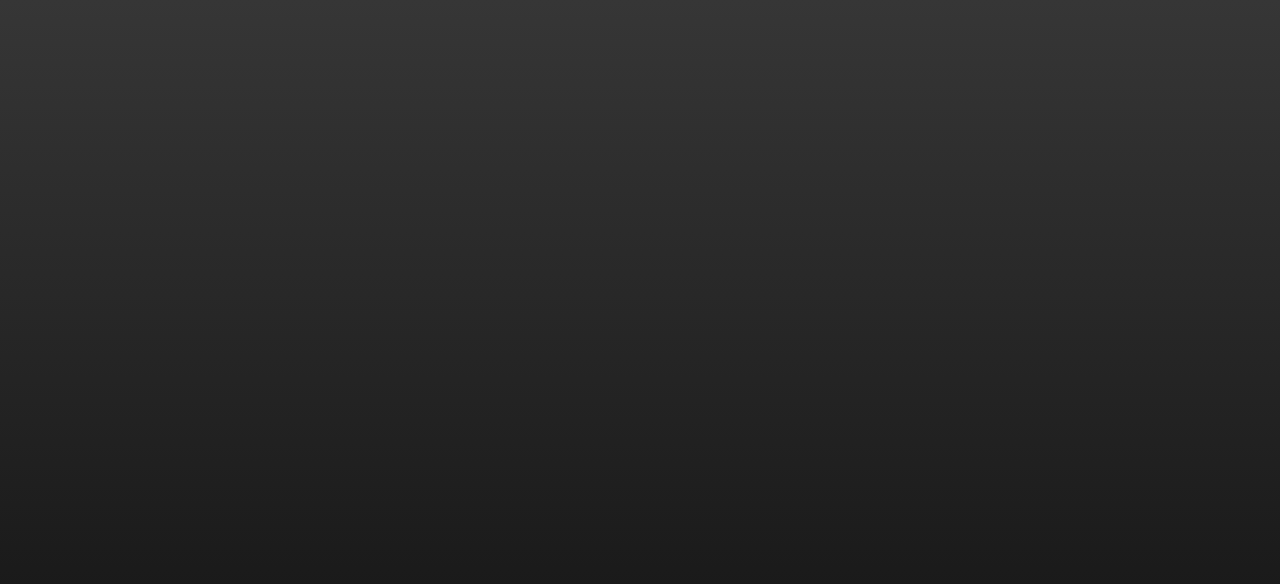
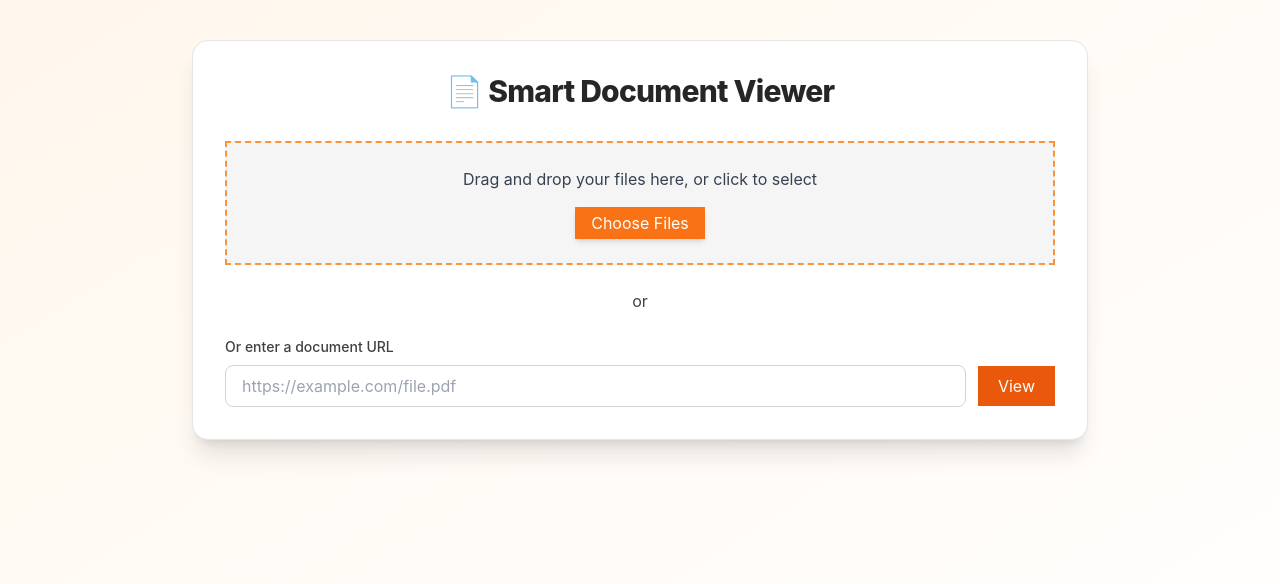
Before and after one commit to SoorajVp/docx-text-editor, a React (Vite) app in the folder client/: page /document in a window 1280 px wide. Before the commit this address had no page. Shown: the top 584 px of the page. Built offline with nearby package versions, Linux system fonts and the light colour scheme.

Commit message:
Private route added

```diff
--- a/client/src/components/CreateDocument.jsx
+++ b/client/src/components/CreateDocument.jsx
@@ -37,7 +37,7 @@ const CreateDocument = () => {
 
     // Convert Quill content to Word format
     const handleDownloadWord = () => {
-
+        console.log("Submit =========> ", editorContent );
     };
 
     return (
@@ -46,7 +46,6 @@ const CreateDocument = () => {
             <label htmlFor="documentTitle" className="block text-XS text-neutral-500">File Name</label>
             <div className='flex items-center justify-between gap-2'>
                 <div className="w-full">
-
                     <input
                         type="text"
                         id="documentTitle"
@@ -67,14 +66,14 @@ const CreateDocument = () => {
             </div>
 
 
-            <div className="mt-2 bg-white dark:bg-black dark:text-neutral-200">
+            <div className="mt-2 bg-white ">
                 <ReactQuill
                     value={editorContent}
                     onChange={handleEditorChange}
                     modules={modules}
                     placeholder="Start typing your document content here..."
                     theme="snow"
-                    className=" h-[70vh] shadow-lg bg-white dark:bg-black dark:text-neutral-200"
+                    className=" h-[70vh] shadow-lg bg-white "
                 />
             </div>
 
--- a/client/src/components/LandingPage.jsx
+++ b/client/src/components/LandingPage.jsx
@@ -10,6 +10,13 @@ import { setUserDetails, setUserLoggout } from "../redux/slice/userSlice";
 const LandingPage = () => {
   const dispatch = useDispatch()
   const navigate = useNavigate()
+
+  useEffect(() => {
+    const token = localStorage.getItem("auth_token")
+    if(token) {
+      navigate("/")
+    }
+  } ,[])
 
   // Google Login Hook
   const login = useGoogleLogin({
--- a/client/src/components/document/DocumentList.jsx
+++ b/client/src/components/document/DocumentList.jsx
@@ -25,7 +25,7 @@ const DocumentList = ({ documents, listType, loading }) => {
                                         <div className="flex items-center">
                                             <IoIosDocument size={35} className='text-gray-500' />
                                             <div className="flex-row pl-2">
-                                                <p className="text-gray-900 dark:text-gray-100 -mb-1">{item?.file_name}</p>
+                                                <p className="text-gray-900 dark:text-gray-100 -mb-1 text-sm md:text-base truncate overflow-hidden whitespace-nowrap w-64 ">{item?.file_name}</p>
                                                 <span className="text-neutral-500 text-xs ">{getFileSizeInMB(item?.size)+ " - " + formatDate(item?.createdAt)} </span>
                                             </div>
 
--- /dev/null
+++ b/client/src/pages/DocumentPage.jsx
@@ -0,0 +1,109 @@
+import React, { useState, useRef } from "react";
+import DocumentViewer from "../components/document/DocViewer";
+import { useSelector } from "react-redux";
+
+const DocumentPage = () => {
+    const [fileUrl, setFileUrl] = useState(null);
+    const [inputUrl, setInputUrl] = useState("");
+    const [selectedFile, setSelectedFile] = useState(null);
+    const fileInputRef = useRef();
+    const { darkMode } = useSelector((store) => store.user);
+
+    const handleFileChange = (e) => {
+        const file = e.target.files[0];
+        if (file) {
+            const url = URL.createObjectURL(file);
+            setFileUrl(url);
+            setSelectedFile(file);
+            setInputUrl("");
+        }
+    };
+
+    const handleUrlView = () => {
+        setFileUrl(inputUrl);
+        setSelectedFile(null);
+    };
+
+    const handleDrop = (e) => {
+        e.preventDefault();
+        const file = e.dataTransfer.files[0];
+        if (file) {
+            const url = URL.createObjectURL(file);
+            setFileUrl(url);
+            setSelectedFile(file);
+            setInputUrl("");
+        }
+    };
+
+    console.log('fileUrl', fileUrl)
+
+    const handleDragOver = (e) => e.preventDefault();
+
+    return (
+        <div className={`min-h-screen ${darkMode === "true" ? "dark" : ""}`}>
+            <div className="min-h-screen px-4 py-10 flex flex-col items-center bg-gradient-to-br from-orange-50 to-white dark:from-neutral-900 dark:to-neutral-800 transition-colors duration-300">
+                <div className="w-full max-w-4xl bg-white dark:bg-neutral-900 border border-neutral-200 dark:border-neutral-700 rounded-2xl shadow-xl p-8 space-y-8">
+                    <h1 className="text-3xl font-extrabold text-center tracking-tight text-neutral-800 dark:text-white">
+                        📄 Smart Document Viewer
+                    </h1>
+
+                    <div className="space-y-6">
+                        {/* Drag & Drop Area */}
+                        <div
+                            className="border-2 border-dashed border-orange-400 bg-neutral-100 dark:bg-neutral-800 p-6 flex flex-col items-center justify-center space-y-4 cursor-pointer"
+                            onDragOver={handleDragOver}
+                            onDrop={handleDrop}
+                        >
+                            <p className="text-center text-gray-700 dark:text-gray-300">
+                                Drag and drop your files here, or click to select
+                            </p>
+                            <input
+                                type="file"
+                                className="hidden"
+                                id="fileUpload"
+                                onChange={handleFileChange}
+                            />
+                            <label
+                                htmlFor="fileUpload"
+                                className="px-4 py-1 bg-orange-500 hover:bg-orange-600 text-white shadow-md transition duration-300"
+                            >
+                                Choose Files
+                            </label>
+                        </div>
+                        <p className="text-center text-neutral-700 dark:text-neutral-300">or</p>
+                        {/* URL input */}
+                        <div>
+                            <label className="block text-sm font-medium mb-2 text-neutral-700 dark:text-neutral-300">
+                                Or enter a document URL
+                            </label>
+                            <div className="flex items-center gap-3">
+                                <input
+                                    type="text"
+                                    placeholder="https://example.com/file.pdf"
+                                    value={inputUrl}
+                                    onChange={(e) => setInputUrl(e.target.value)}
+                                    className="flex-grow px-4 py-2 rounded-lg border border-neutral-300 dark:border-neutral-600 bg-white dark:bg-neutral-800 text-neutral-900 dark:text-neutral-100 focus:outline-none focus:ring-2 focus:ring-orange-500 transition"
+                                />
+                                <button
+                                    onClick={handleUrlView}
+                                    className="px-5 py-2 bg-orange-600 text-white hover:bg-orange-700 transition"
+                                >
+                                    View
+                                </button>
+                            </div>
+                        </div>
+                    </div>
+
+                    {/* Viewer */}
+                    {fileUrl && (
+                        <div className="mt-6 border border-neutral-300 dark:border-neutral-700 rounded-xl overflow-hidden h-[75vh] shadow-inner">
+                            <DocumentViewer url={fileUrl} />
+                        </div>
+                    )}
+                </div>
+            </div>
+        </div>
+    );
+};
+
+export default DocumentPage;
--- a/client/src/redux/slice/userSlice.js
+++ b/client/src/redux/slice/userSlice.js
@@ -17,7 +17,6 @@ const userSlice = createSlice({
         },
 
         setUserDetails: (state, action) => {
-            console.log(action.payload)
             const token = localStorage.getItem("auth_token")
             if (!token) {
                 localStorage.setItem("auth_token", action.payload.token)
--- a/client/src/routes/MainRoutes.jsx
+++ b/client/src/routes/MainRoutes.jsx
@@ -12,15 +12,17 @@ import BinFilesPage from '../pages/BinFilesPage';
 import ProfilePage from '../pages/ProfilePage';
 import Loading from '../components/Loading';
 import EditingPage from '../pages/EditingPage';
+import DocumentPage from '../pages/DocumentPage';
 
 
 function MainRoutes() {
-
 
     return (
         <Routes>
             <Route path="/test" element={<DocumentViewer />} />
             <Route path="/get-started" element={<LandingPage />} />
+            <Route path="/document" element={<DocumentPage />} />
+
 
             <Route path='/' element={<Layout />} >
                 <Route path="" element={<HomePage />} />
--- /dev/null
+++ b/client/src/routes/PrivateRoutes.jsx
@@ -0,0 +1,9 @@
+import React from 'react'
+
+const PrivateRoutes = () => {
+  return (
+    <div>PrivateRoutes</div>
+  )
+}
+
+export default PrivateRoutes
```
Also changed, not shown: client/src/components/layout/Sidebar.jsx (+3 -4 lines).
